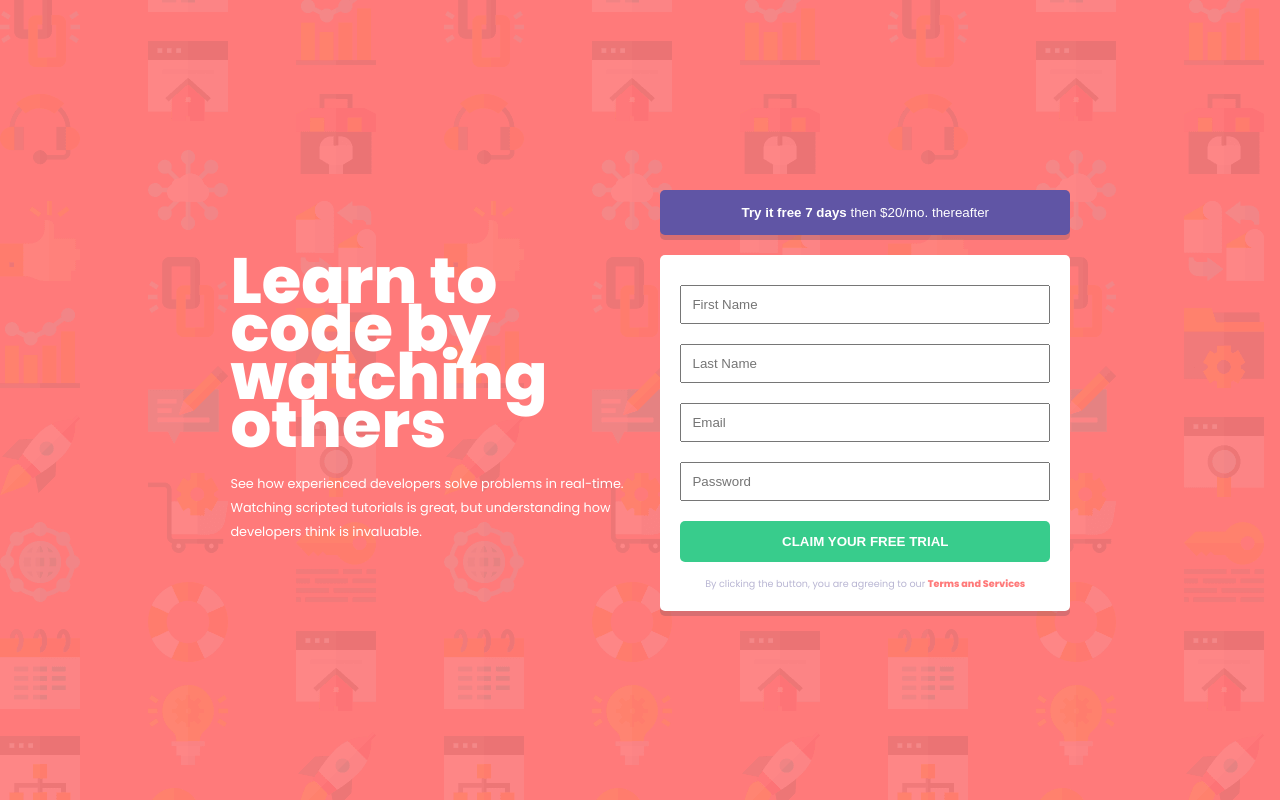
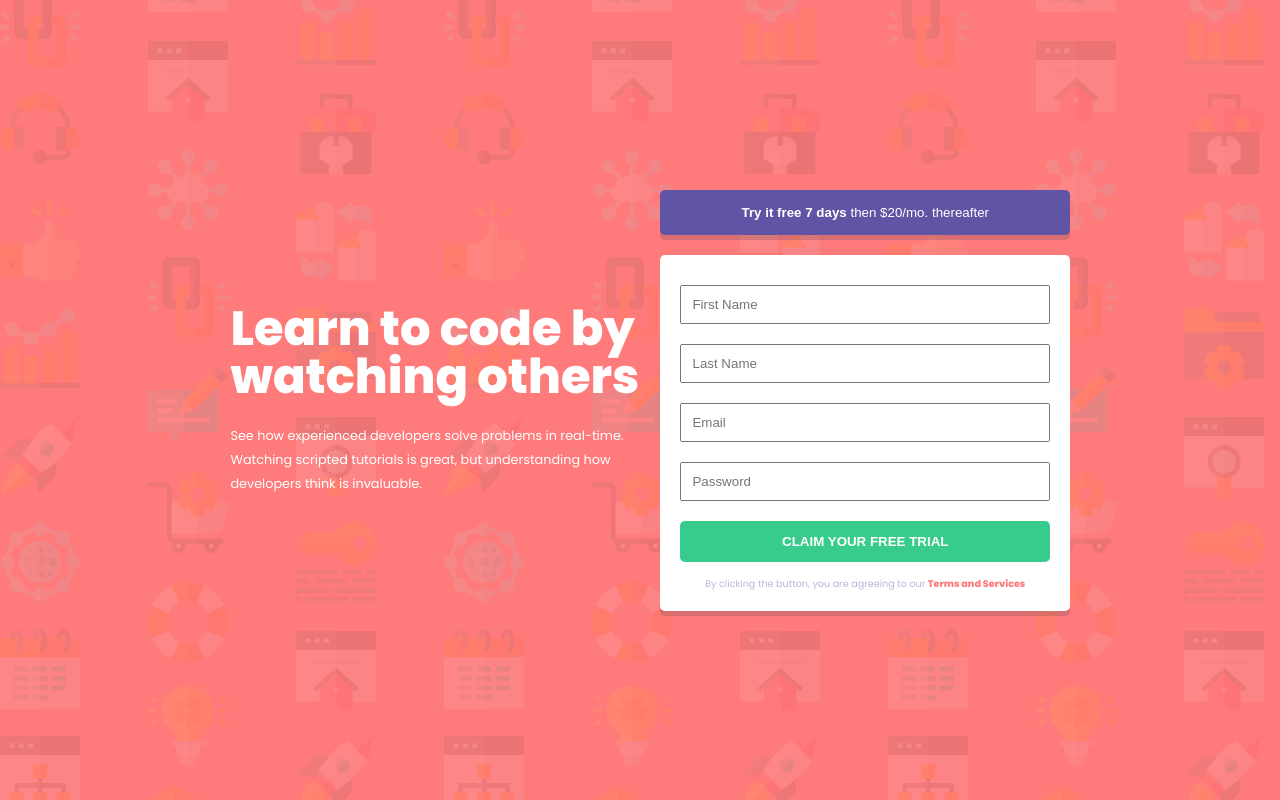
Before and after one commit to annazofka/intro-component-with-sign-up-form, a plain HTML site: page index.html in a window 1280 px wide. Drawn offline with Linux system fonts and the light colour scheme.

Commit message:
add favicon, change font size in header

```diff
--- a/index.html
+++ b/index.html
@@ -12,6 +12,7 @@
       rel="stylesheet"
     />
     <title>Intro component with signup form</title>
+    <link rel="icon" type="image/x-icon" href="favicon-32x32.png">
   </head>
 
   <body>
--- a/styles.css
+++ b/styles.css
@@ -45,7 +45,7 @@ body .flex-container {
 
 .h1--text-container {
   font-weight: 800;
-  font-size: 4rem; /* konsekwencja - ważna kwestia jeżeli używamy px używajmy px, jezeli rem to rem  */
+  font-size: 3rem; /* konsekwencja - ważna kwestia jeżeli używamy px używajmy px, jezeli rem to rem  */
   line-height: 3rem;
   margin-bottom: 23px;
 }
```
Also changed, not shown: favicon-32x32.png (added).
